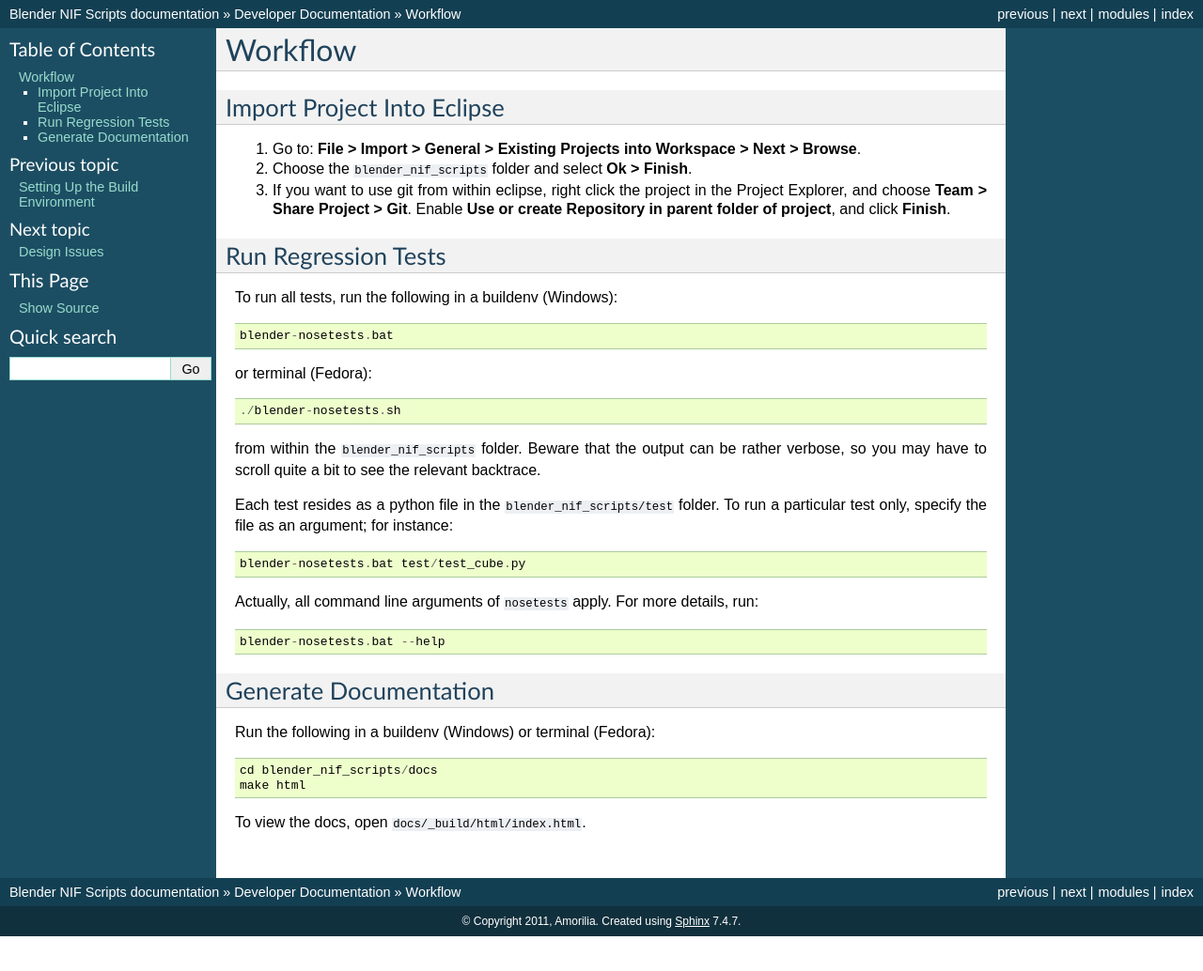
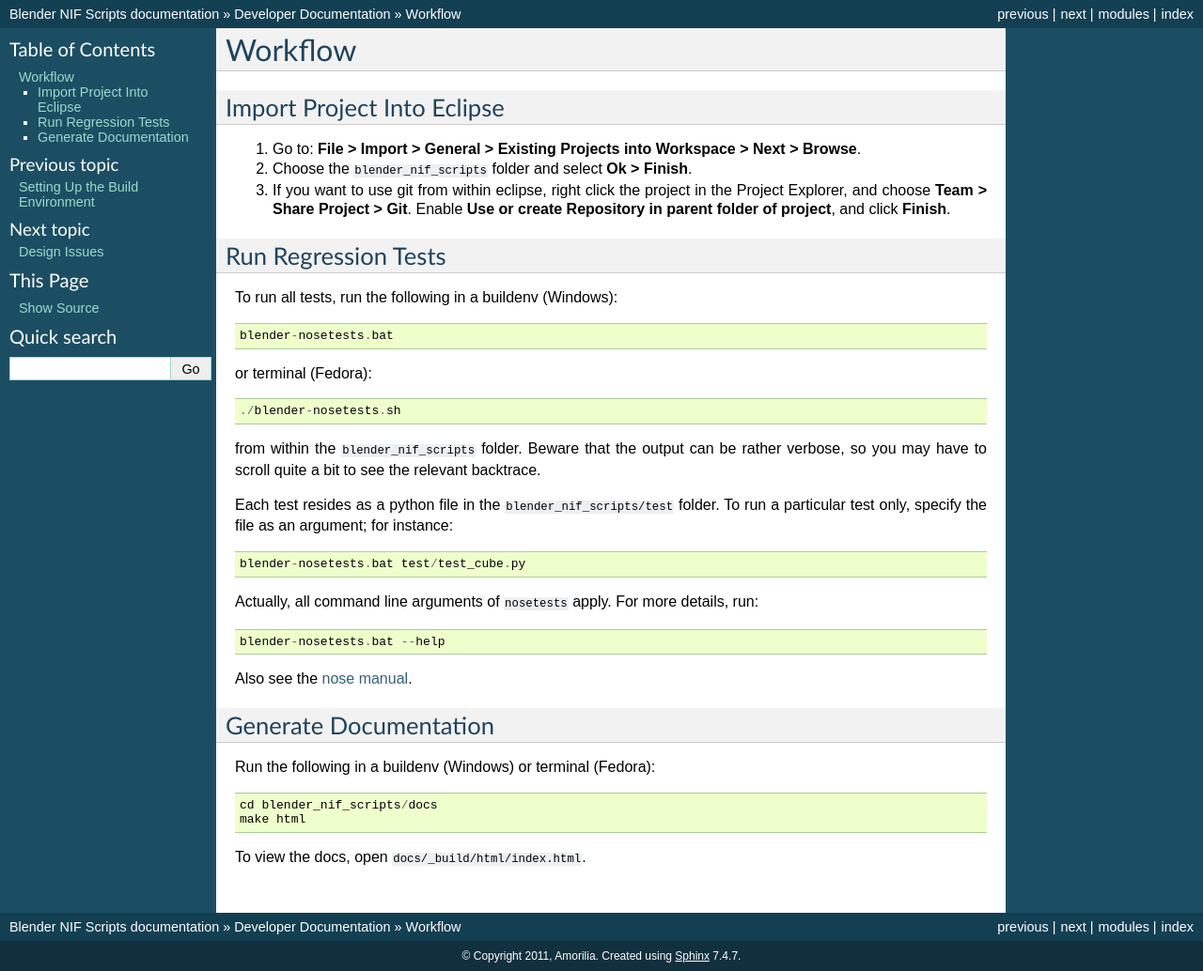
Before and after one commit to niftools/blender_niftools_addon, a Sphinx documentation site: the page built from docs/development/workflow.rst, in a window 1280 px wide. Shown: the whole page at 94% size. Built offline with Sphinx 7.4.7, drawn with Linux system fonts in a browser that asks for light colours; formulas are drawn with MathJax 3; the version number could not be read and is left out; before the commit the page ends 997 px from its top, so only the background shows below that.

Commit message:
Refer to nose manual for all command line options of nosetests.

```diff
--- a/docs/development/workflow.rst
+++ b/docs/development/workflow.rst
@@ -33,9 +33,13 @@ To run a particular test only, specify the file as an argument; for instance::
 
   blender-nosetests.bat test/test_cube.py
 
-Actually, all command line arguments of ``nosetests`` apply. For more details, run::
+Actually, all command line arguments of ``nosetests`` apply.
+For more details, run::
 
   blender-nosetests.bat --help
+
+Also see the
+`nose manual <http://readthedocs.org/docs/nose/en/latest/usage.html#options>`_.
 
 Generate Documentation
 ----------------------
```
